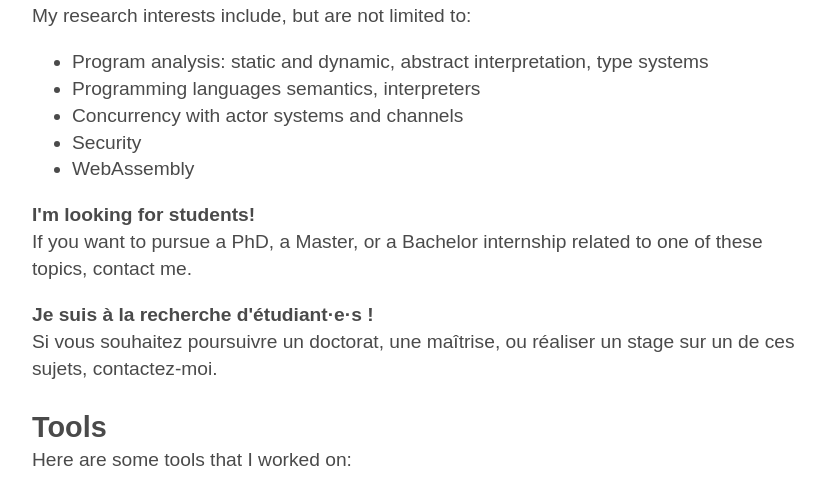
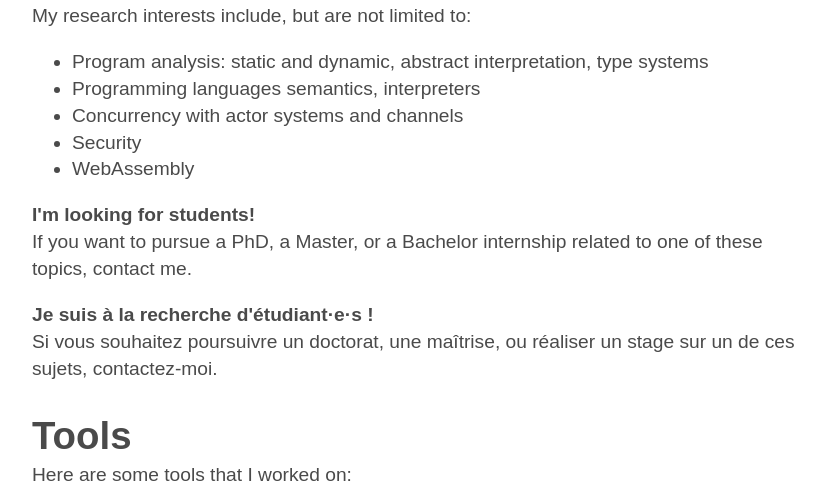
Before and after one commit to acieroid/acieroid.github.io, a plain HTML site: page index.html in a window 1280 px wide. Shown: the part 302-792 px from the top of the page, without its empty margins (224-1049 px from the left). Drawn offline with Linux system fonts and the light colour scheme.

Commit message:
Fix layout

```diff
--- a/index.html
+++ b/index.html
@@ -42,7 +42,7 @@
   Si vous souhaitez poursuivre un doctorat, une maîtrise, ou réaliser un stage sur un de ces sujets, contactez-moi.<br/>
 </p>
 
-<h2 id="tools">Tools</h2>
+<h1 id="tools">Tools</h1>
 Here are some tools that I worked on:
 <ul>
   <li><a href="https://github.com/acieroid/wassail">Wassail</a> is a static analysis tool oriented towards security analyses for WebAssembly</li>
```
